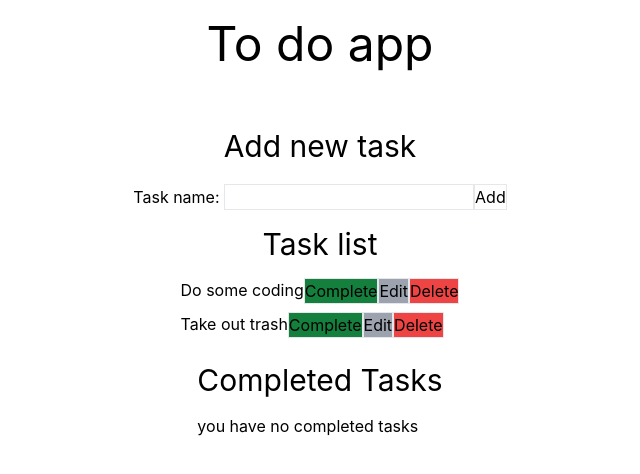
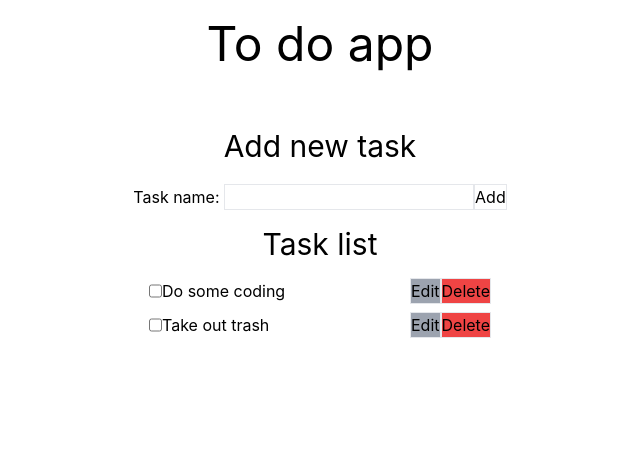
Before and after one commit to prajitlal4/todo-project, a React (Create React App) app: page / in a window 1280 px wide. Shown: the top 474 px of the page, without its empty margins (320-960 px from the left). Built offline with nearby package versions, Linux system fonts and the light colour scheme; data requests are answered from the project's data file.

Commit message:
able to edit task name

```diff
--- a/src/App.js
+++ b/src/App.js
@@ -4,7 +4,6 @@ import axios from 'axios'
 import './App.css';
 import TaskList from './components/TaskList.jsx'
 import TaskForm from './components/TaskForm.jsx'
-import CompletedTaskList from './components/CompletedTaskList';
 
 const App = () => {
   const [tasks, setTasks] = useState([])
@@ -44,7 +43,6 @@ const App = () => {
         <h1 className="text-5xl">To do app</h1>
         <TaskForm addTask={addTask} handleTaskChange={handleTaskChange} newTask={newTask} />
         <TaskList tasks={tasks} />
-        <CompletedTaskList />
       </div>
     </div>
   );
--- a/src/components/CompletedTaskList.jsx
+++ /dev/null
@@ -1,12 +0,0 @@
-import React from "react";
-
-const CompletedTaskList = () => {
-  return (
-    <div>
-      <h3 className="text-3xl py-4">Completed Tasks</h3>
-      <p>you have no completed tasks</p>
-    </div>
-  );
-};
-
-export default CompletedTaskList;
--- a/src/components/Task.jsx
+++ b/src/components/Task.jsx
@@ -1,20 +1,35 @@
 import React from "react";
 
+import { useState } from "react";
+
 const Task = ({ task }) => {
-  const buttons = [
-    { id: 1, type: "Complete", css: "border bg-green-700" },
-    { id: 2, type: "Edit", css: "border bg-gray-400" },
-    { id: 3, type: "Delete", css: "border bg-red-500" },
-  ];
+  const [editing, setEditing] = useState(false);
+  const [taskName, setTaskName] = useState(task.name);
+
+  const handleEditClick = () => {
+    if (editing === false) {
+      setEditing(true);
+    } else {
+      setEditing(false);
+    }
+  };
+
+  const handleTaskNameChange = (event) => {
+    setTaskName(event.target.value);
+  };
 
   return (
     <div className="flex pb-2">
-      <h1>{task.name}</h1>
-      {buttons.map((button) => (
-        <button key={button.id} className={button.css}>
-          {button.type}
-        </button>
-      ))}
+      <input type="checkbox" defaultChecked={task.completed} />
+      <input
+        readOnly={editing}
+        value={taskName}
+        onChange={handleTaskNameChange}
+      />
+      <button onClick={handleEditClick} className="border bg-gray-400">
+        Edit
+      </button>
+      <button className="border bg-red-500">Delete</button>
     </div>
   );
 };
```
